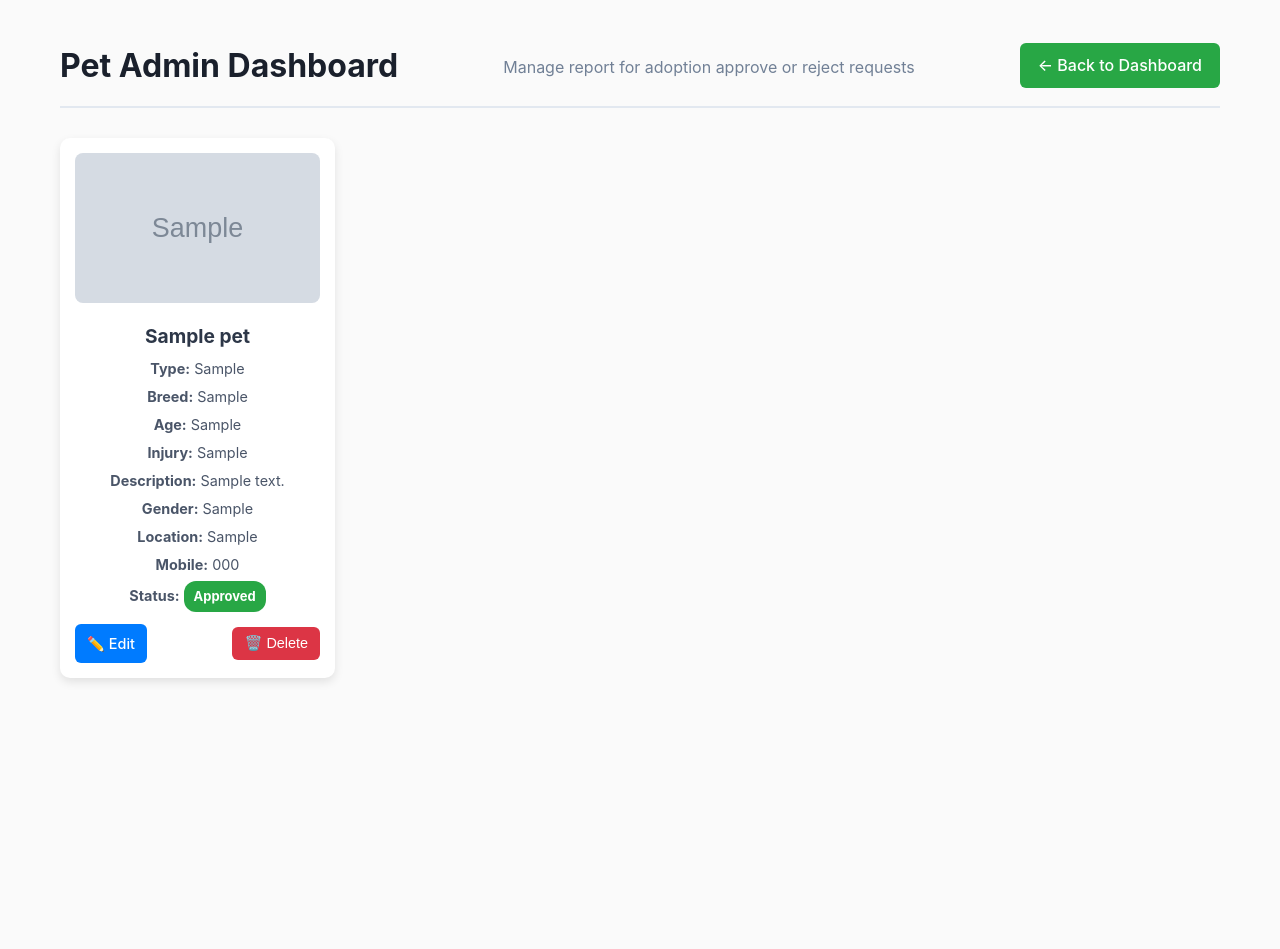
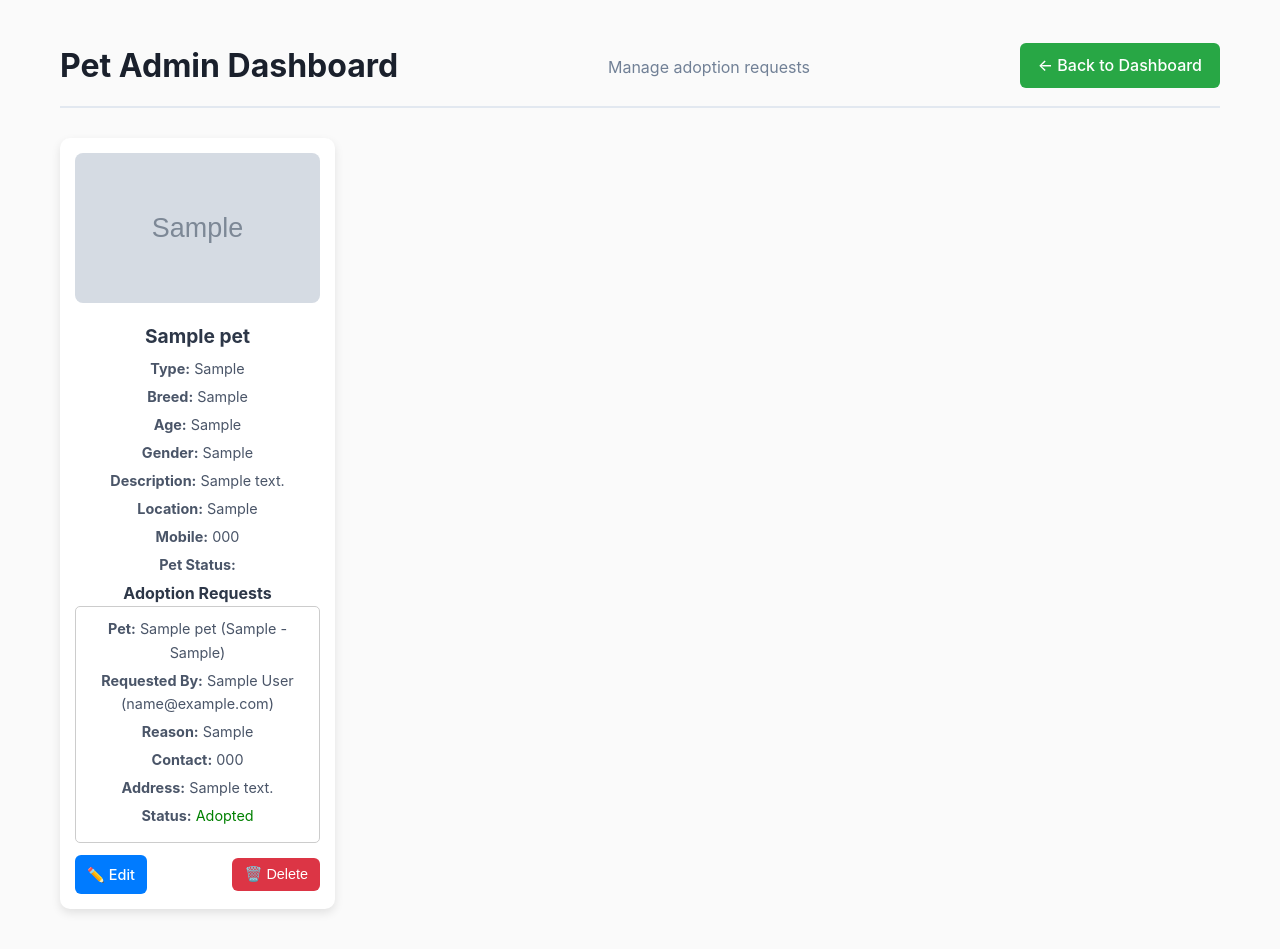
Before and after one commit to prabhatcodes9/pet_adoption_and_rescue_management_system, a Flask app: page /admin/adopt_pets in a window 1280 px wide. Before the commit the page ends 682 px from the top, so only its background shows below. Run offline with Flask 3, Linux system fonts and the light colour scheme; a user stored in the database is signed in; tables that the repository leaves empty hold one stand-in row (values such as "Sample post"); grey boxes marked "Sample" are stand-in pictures; parts of the project's set-up code (start-up, migrations or seed data) failed here and were passed over.

Commit message:
add complete adoption request

```diff
--- a/app.py
+++ b/app.py
@@ -333,8 +333,20 @@ def admin_adopt_pets():
         flash("Access denied!", "danger")
         return redirect(url_for('user_dashboard'))
 
+    # Fetch all adoption requests along with related pets and users
+    requests = db.session.query(
+        AdoptRequest,
+        AdoptPet.pet_name,
+        AdoptPet.pet_type,
+        AdoptPet.breed,
+        User.name.label('user_name'),
+        User.email.label('user_email')
+    ).join(AdoptPet, AdoptRequest.pet_id == AdoptPet.id) \
+     .join(User, AdoptRequest.user_id == User.id) \
+     .order_by(AdoptRequest.id.desc()).all()
+
     pets = AdoptPet.query.order_by(AdoptPet.id.desc()).all()
-    return render_template('admin_adopt.html', pets=pets, user=current_user)
+    return render_template('admin_adopt.html', requests=requests, user=current_user, pets=pets)
 
 @app.route('/admin/update_lost_status/<int:pet_id>/<string:action>')
 @login_required
@@ -545,7 +557,7 @@ def report_adopt():
         flash("Adoption pet reported successfully!", "success")
         return redirect(url_for('report_adopt'))
 
-    adopt_pets = AdoptPet.query.filter_by(status='approved').order_by(AdoptPet.id.desc()).all()
+    adopt_pets = AdoptPet.query.order_by(AdoptPet.id.desc()).all()
     return render_template('report_adopt.html', user=current_user, adopt_pets=adopt_pets)
 
 @app.route('/user/my_lost_requests')
@@ -686,6 +698,49 @@ def update_request_status(req_id):
     flash(f"Request has been {status}.", "success")
     return redirect(url_for('my_adopt_requests'))
 
+@app.route('/admin/adopt_requests')
+@login_required
+def admin_adopt_requests():
+    if current_user.role != "admin":
+        flash("Access denied!", "danger")
+        return redirect(url_for('login'))
+
+    requests = AdoptRequest.query.order_by(AdoptRequest.id.desc()).all()
+    return render_template('admin_adopt.html', requests=requests, user=current_user)
+
+@app.route('/admin/update_adopt_request/<int:req_id>/<string:action>', methods=['POST'])
+@login_required
+def update_adopt_request(req_id, action):
+    if current_user.role != "admin":
+        flash("Access denied!", "danger")
+        return redirect(url_for('login'))
+
+    req = AdoptRequest.query.get_or_404(req_id)
+    pet = AdoptPet.query.get(req.pet_id)
+
+    if action == "approve":
+        req.status = "approved"
+        pet.status = "adopted"  # ✅ update pet to adopted
+        message = f"Your adoption request for '{pet.pet_name}' has been approved!"
+        flash(f"Adoption request for {pet.pet_name} approved!", "success")
+
+    elif action == "reject":
+        req.status = "rejected"
+        message = f"Your adoption request for '{pet.pet_name}' has been rejected."
+        flash(f"Adoption request for {pet.pet_name} rejected!", "warning")
+    else:
+        flash("Invalid action.", "danger")
+        return redirect(url_for('admin_adopt'))
+
+    # Create notification for the requester
+    notif = Notification(user_id=req.user_id, message=message)
+    db.session.add(notif)
+
+    db.session.delete(req)  # Remove request after decision
+    db.session.commit()
+
+    return redirect(url_for('admin_adopt'))
+
 # ----------- Admin User Creation -----------
 with app.app_context():
     admin_email = "admin@petrescue.com"
@@ -710,7 +765,7 @@ def move_found_pets_to_adopt():
             now = datetime.utcnow()
             threshold = now - timedelta(minutes=15)
 
-            old_pets = FoundPet.query.filter(FoundPet.date_found < threshold).all()
+            old_pets = FoundPet.query.filter(FoundPet.date_found < threshold, FoundPet.status=='approved').all()
 
             for pet in old_pets:
                 # Move details to AdoptPet
--- /dev/null
+++ b/static/css/admin_adopt.css
@@ -0,0 +1,314 @@
+/* Reset + Base */
+* {
+  margin: 0;
+  padding: 0;
+  box-sizing: border-box;
+}
+
+body {
+  font-family: "Inter", -apple-system, BlinkMacSystemFont, "Segoe UI", sans-serif;
+  background-color: #fafafa;
+  color: #2d3748;
+  line-height: 1.6;
+}
+
+.container {
+  max-width: 1200px;
+  margin: 40px auto;
+  padding: 0 20px;
+}
+
+/* Header Section */
+.dashboard-header {
+  display: flex;
+  justify-content: space-between; /* title left, button right */
+  align-items: center;
+  border-bottom: 2px solid #e2e8f0;
+  margin-bottom: 30px;
+  padding-bottom: 15px;
+}
+
+.dashboard-header h1 {
+  font-size: 2rem;
+  color: #1a202c;
+}
+
+.dashboard-header p {
+  color: #718096;
+  font-size: 1rem;
+  margin-top: 5px;
+}
+
+/* Back button */
+.back-btn {
+  background: #28a745;
+  color: #fff;
+  padding: 10px 18px;
+  border-radius: 6px;
+  text-decoration: none;
+  font-weight: 500;
+  transition: background-color 0.3s ease;
+}
+
+.back-btn:hover {
+  background: #218838;
+}
+
+/* Pet Grid */
+.pet-grid {
+  display: grid;
+  grid-template-columns: repeat(4, 1fr);
+  gap: 20px;
+}
+
+.pet-card {
+  background: #fff;
+  border-radius: 10px;
+  box-shadow: 0 4px 10px rgba(0, 0, 0, 0.1);
+  padding: 15px;
+  transition: transform 0.2s ease;
+  text-align: center;
+}
+
+.pet-card:hover {
+  transform: translateY(-5px);
+}
+
+.pet-card img {
+  width: 100%;
+  height: 150px;
+  object-fit: cover;
+  border-radius: 8px;
+  margin-bottom: 10px;
+}
+
+.pet-card h3 {
+  font-size: 1.2rem;
+  color: #2d3748;
+  margin-bottom: 5px;
+}
+
+.pet-card p {
+  font-size: 0.9rem;
+  color: #4a5568;
+  margin-bottom: 5px;
+}
+
+/* Action Buttons */
+.pet-actions {
+  display: flex;
+  justify-content: space-between;
+  align-items: center;
+  gap: 10px;
+  margin-top: 12px;
+  flex-wrap: wrap;
+}
+
+.edit-btn,
+.delete-btn {
+  padding: 8px 12px;
+  border: none;
+  border-radius: 6px;
+  cursor: pointer;
+  font-weight: 500;
+  font-size: 0.9rem;
+  text-decoration: none;
+  transition: background-color 0.3s ease;
+}
+
+.edit-btn {
+  background-color: #007bff;
+  color: white;
+}
+
+.edit-btn:hover {
+  background-color: #0056b3;
+}
+
+.delete-btn {
+  background-color: #dc3545;
+  color: white;
+}
+
+.delete-btn:hover {
+  background-color: #c82333;
+}
+
+/* Responsive Grid */
+@media (max-width: 1024px) {
+  .pet-grid {
+    grid-template-columns: repeat(2, 1fr);
+  }
+}
+
+@media (max-width: 600px) {
+  .pet-grid {
+    grid-template-columns: 1fr;
+  }
+
+  .dashboard-header {
+    flex-direction: column;
+    align-items: flex-start;
+    gap: 10px;
+  }
+
+  .back-btn {
+    align-self: flex-end;
+  }
+}
+.edit-modal {
+            display: flex;
+            align-items: center;
+            justify-content: center;
+            background-color: rgba(0,0,0,0.5);
+            backdrop-filter: blur(4px);
+            position: fixed;
+            top: 0; left: 0;
+            width: 100%;
+            height: 100%;
+            z-index: 999;
+        }
+
+        /* --- Modal Box --- */
+        .edit-modal-content {
+            background: #fff;
+            border-radius: 12px;
+            padding: 32px;
+            width: 95%;
+            max-width: 550px;
+            max-height: 90vh;
+            overflow-y: auto;
+            animation: slideIn 0.3s ease;
+            position: relative;
+        }
+
+        @keyframes slideIn {
+            from { opacity: 0; transform: translateY(-20px); }
+            to { opacity: 1; transform: translateY(0); }
+        }
+
+        /* --- Form Elements --- */
+        .edit-modal-content h2 {
+            text-align: center;
+            color: #2b7a78;
+            font-size: 28px;
+            margin-bottom: 20px;
+        }
+
+        .edit-form .form-group {
+            margin-bottom: 18px;
+        }
+
+        .edit-form label {
+            font-weight: 600;
+            display: block;
+            margin-bottom: 6px;
+            color: #2d3748;
+        }
+
+        .edit-form input,
+        .edit-form select,
+        .edit-form textarea {
+            width: 100%;
+            padding: 10px 14px;
+            border-radius: 8px;
+            border: 2px solid #e2e8f0;
+            font-size: 15px;
+            transition: border-color 0.2s ease;
+        }
+
+        .edit-form input:focus,
+        .edit-form textarea:focus,
+        .edit-form select:focus {
+            border-color: #2b7a78;
+            outline: none;
+        }
+
+        .edit-form textarea {
+            resize: none;
+            min-height: 90px;
+        }
+
+        /* --- Buttons --- */
+        .modal-actions {
+            display: flex;
+            justify-content: space-between;
+            margin-top: 25px;
+        }
+
+        .modal-actions .btn {
+            width: 48%;
+        }
+
+        /* --- Image Preview --- */
+        .image-preview {
+            width: 120px;
+            height: 120px;
+            border: 2px dashed #e2e8f0;
+            border-radius: 8px;
+            display: flex;
+            align-items: center;
+            justify-content: center;
+            overflow: hidden;
+            margin-top: 10px;
+            background: #f7fafc;
+        }
+
+        .image-preview img {
+            width: 100%;
+            height: 100%;
+            object-fit: cover;
+        }
+
+        /* --- Close Button --- */
+        .close-btn {
+            position: absolute;
+            top: 15px;
+            right: 20px;
+            font-size: 28px;
+            color: #718096;
+            cursor: pointer;
+            transition: color 0.2s ease;
+        }
+
+        .close-btn:hover {
+            color: #2d3748;
+        }
+        .status-badge {
+            display: inline-block;
+            padding: 5px 10px;
+            border-radius: 12px;
+            font-size: 0.9em;
+            font-weight: bold;
+        }
+        .pending { background-color: #ffcc00; color: #222; }
+        .approved { background-color: #28a745; color: white; }
+        .rejected { background-color: #dc3545; color: white; }
+
+        .approve-btn {
+            background-color: #28a745;
+            color: white;
+            padding: 6px 10px;
+            border: none;
+            border-radius: 5px;
+            text-decoration: none;
+            margin-right: 5px;
+            cursor: pointer;
+        }
+        .reject-btn {
+            background-color: #dc3545;
+            color: white;
+            padding: 6px 10px;
+            border: none;
+            border-radius: 5px;
+            text-decoration: none;
+            cursor: pointer;
+        }
+        .approve-btn:hover, .reject-btn:hover { opacity: 0.85; }
+        .request-card { border: 1px solid #ccc; padding: 10px; margin-bottom: 10px; border-radius: 5px; }
+        .status-badge { padding: 3px 7px; border-radius: 5px; color: #fff; font-size: 0.85rem; }
+        .status-badge.pending { background: orange; }
+        .status-badge.adopted { background: green; }
+        .status-badge.rejected { background: red; }
+        .approve-btn { background: green; color: white; border: none; padding: 5px 10px; margin-right: 5px; cursor: pointer; }
+        .reject-btn { background: red; color: white; border: none; padding: 5px 10px; cursor: pointer; }
--- a/templates/admin_adopt.html
+++ b/templates/admin_adopt.html
@@ -4,46 +4,91 @@
     <meta charset="UTF-8">
     <meta name="viewport" content="width=device-width, initial-scale=1.0">
     <title>Pet Admin Dashboard</title>
-    <link rel="stylesheet" href="{{ url_for('static', filename='css/admin_lost.css') }}">
+    <link rel="stylesheet" href="{{ url_for('static', filename='css/admin_adopt.css') }}">
+    <script>
+        // Optional: Use JS to remove request card immediately after submit
+        function removeRequestCard(event, form) {
+            event.preventDefault();
+            fetch(form.action, {
+                method: 'POST',
+                body: new FormData(form)
+            }).then(() => {
+                form.closest('.request-card').remove();
+            });
+        }
+    </script>
 </head>
 <body>
 <div class="container">
     <!-- Dashboard Header -->
     <header class="dashboard-header">
         <h1>Pet Admin Dashboard</h1>
-            <p>Manage report for adoption approve or reject requests</p>
+        <p>Manage adoption requests</p>
         <a href="{{ url_for('admin_dashboard') }}" class="back-btn">← Back to Dashboard</a>
     </header>
 
+    <!-- Pets Grid -->
     <div class="pet-grid">
         {% if pets %}
             {% for pet in pets %}
                 <div class="pet-card">
-                        <img src="{{ url_for('static', filename='uploads/' + pet.image) }}" alt="{{ pet.pet_name }}">
+                    <img src="{{ url_for('static', filename='uploads/' + (pet.image or 'default.png')) }}" alt="{{ pet.pet_name }}">
                     <h3>{{ pet.pet_name }}</h3>
                     <p><strong>Type:</strong> {{ pet.pet_type }}</p>
                     <p><strong>Breed:</strong> {{ pet.breed or 'N/A' }}</p>
                     <p><strong>Age:</strong> {{ pet.age or 'N/A' }}</p>
-                        <p><strong>Injury:</strong> {{ pet.injury or 'N/A' }}</p>
+                    <p><strong>Gender:</strong> {{ pet.gender or 'N/A' }}</p>
                     <p><strong>Description:</strong> {{ pet.description or 'N/A' }}</p>
-                        <p><strong>Gender:</strong> {{ pet.gender or 'N/A' }}</p>
                     <p><strong>Location:</strong> {{ pet.location or 'N/A' }}</p>
                     <p><strong>Mobile:</strong> {{ pet.mobile or 'N/A' }}</p>
 
-                        <!-- Status Badge -->
-                        <p><strong>Status:</strong>
-                            <span class="status-badge {{ pet.status|lower }}">{{ pet.status|capitalize }}</span>
+                    <!-- Pet Status Badge -->
+                    <p><strong>Pet Status:</strong>
+                        {% if pet.status == 'pending' %}
+                            <span class="status-badge pending">Pending Approval</span>
+                        {% elif pet.status == 'adopted' %}
+                            <span class="status-badge adopted">Adopted</span>
+                        {% elif pet.status == 'rejected' %}
+                            <span class="status-badge rejected">Rejected</span>
+                        {% endif %}
                     </p>
 
-                        <!-- Actions Section -->
+                    <!-- Adoption Requests -->
+                    <div class="requests-section">
+                        <h4>Adoption Requests</h4>
+                        {% if requests %}
+                            {% for req, pet_name, pet_type, breed, user_name, user_email in requests %}
+                        <div class="request-card">
+                            <p><strong>Pet:</strong> {{ pet_name }} ({{ pet_type }} - {{ breed or 'N/A' }})</p>
+                            <p><strong>Requested By:</strong> {{ user_name }} ({{ user_email }})</p>
+                            <p><strong>Reason:</strong> {{ req.reason }}</p>
+                            <p><strong>Contact:</strong> {{ req.mobile }}</p>
+                            <p><strong>Address:</strong> {{ req.address }}</p>
+
+                                    {% if req.status == 'pending' %}
+                                        <form method="POST" action="{{ url_for('update_adopt_request', req_id=req.id, action='approve') }}" style="display:inline;" onsubmit="removeRequestCard(event, this);">
+                                            <button type="submit" class="approve-btn">✅ Approve</button>
+                                        </form>
+                                        <form method="POST" action="{{ url_for('update_adopt_request', req_id=req.id, action='reject') }}" style="display:inline;" onsubmit="removeRequestCard(event, this);">
+                                            <button type="submit" class="reject-btn">❌ Reject</button>
+                                        </form>
+                                    {% else %}
+                                        <p><strong>Status:</strong>
+                                            {% if req.status == 'approved' %}<span style="color:green;">Adopted</span>
+                                            {% elif req.status == 'rejected' %}<span style="color:red;">Rejected</span>
+                                            {% endif %}
+                                        </p>
+                                    {% endif %}
+                                </div>
+                            {% endfor %}
+                        {% else %}
+                            <p>No adoption requests for this pet yet.</p>
+                        {% endif %}
+                    </div>
+
+                    <!-- Edit/Delete Pet -->
                     <div class="pet-actions">
-                            {% if pet.status == 'pending' %}
-                                <a href="{{ url_for('update_adopt_status', pet_id=pet.id, action='approve') }}" class="approve-btn">✅ Approve</a>
-                                <a href="{{ url_for('update_adopt_status', pet_id=pet.id, action='reject') }}" class="reject-btn">❌ Reject</a>
-                            {% endif %}
-
                         <a href="{{ url_for('edit_pet', pet_id=pet.id) }}" class="edit-btn">✏️ Edit</a>
-
                         <form action="{{ url_for('delete_adopt_pet', pet_id=pet.id) }}" method="POST" onsubmit="return confirm('Are you sure you want to delete this pet?');">
                             <button type="submit" class="delete-btn">🗑️ Delete</button>
                         </form>
@@ -51,7 +96,7 @@
                 </div>
             {% endfor %}
         {% else %}
-                <p>No pets for adoption reported yet.</p>
+            <p>No adoptable pets found.</p>
         {% endif %}
     </div>
 </div>
--- a/templates/report_adopt.html
+++ b/templates/report_adopt.html
@@ -125,8 +125,9 @@
                       <p><strong>Gender:</strong> {{ pet.gender }}</p>
                       <p><strong>Location:</strong> {{ pet.location }}</p>
                       <p><strong>Contact:</strong> {{ pet.mobile }}</p>
-
-                      {% if pet.user_id != user.id %}
+                      {% if pet.status == 'adopted' %}
+                      <p style="color: green; font-weight: bold;">Adopted</p>
+                      {% elif pet.user_id != user.id %}
                       <button class="btn btn-primary openRequestModal" data-petid = "{{ pet.id }}" data-petname="{{ pet.pet_name }}">
                         Request
                       </button>
```
Also changed, not shown: templates/my_adopt_request.html (+10 -40 lines). Lines whose indentation alone changed are shown as unchanged.
